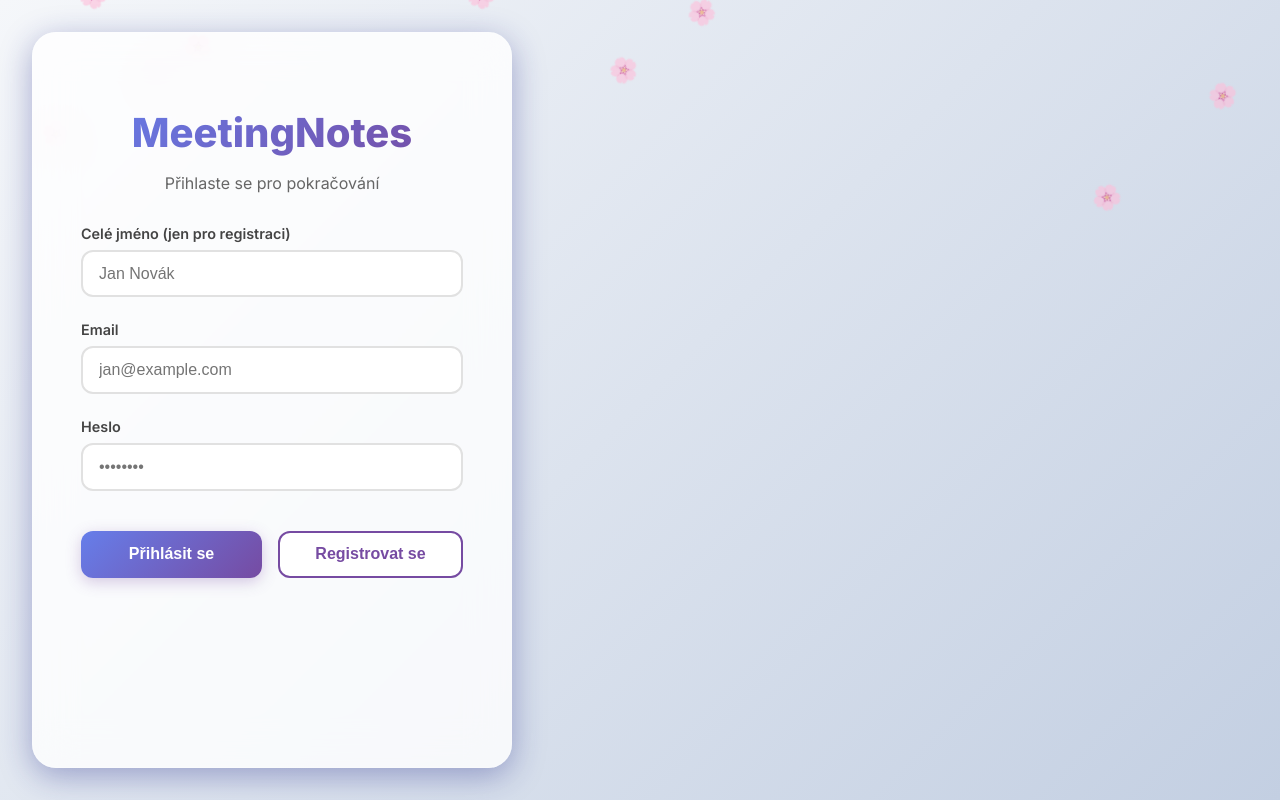
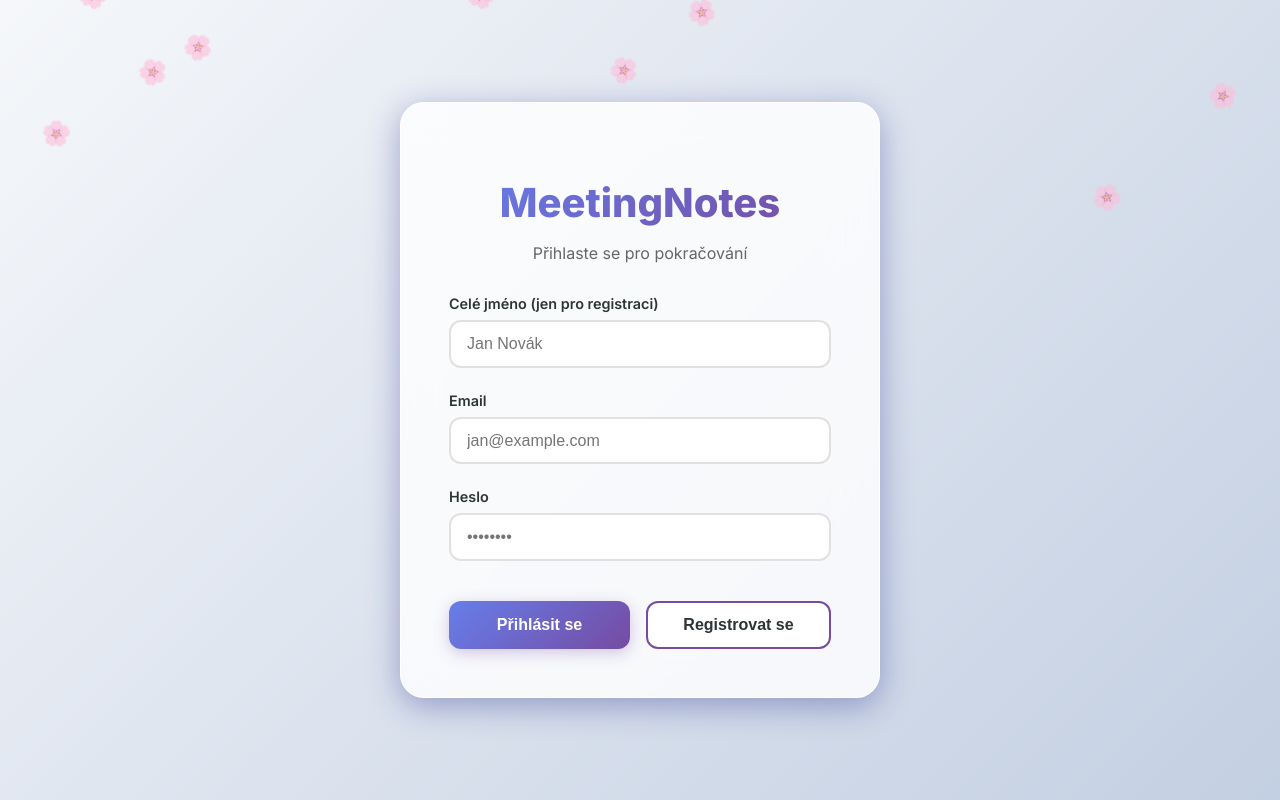
Before and after one commit to TK789456123/meeting-notes, a Next.js app: page /login in a window 1280 px wide. Built offline with nearby package versions, Linux system fonts and the light colour scheme.

Commit message:
Fix Dark Mode input visibility and CSS typos

```diff
--- a/src/app/globals.css
+++ b/src/app/globals.css
@@ -8,6 +8,9 @@
   --card-border: rgba(255, 255, 255, 0.8);
   --primary-gradient: linear-gradient(135deg, #667eea 0%, #764ba2 100%);
   --font-inter: "Inter", sans-serif;
+  --input-bg: #ffffff;
+  --input-border: #e1e1e1;
+  --input-text: #2d3436;
 }
 
 [data-theme='dark'] {
@@ -19,6 +22,9 @@
   --card-bg: rgba(0, 0, 0, 0.4);
   --card-border: rgba(255, 255, 255, 0.1);
   --primary-gradient: linear-gradient(135deg, #a29bfe 0%, #6c5ce7 100%);
+  --input-bg: rgba(0, 0, 0, 0.3);
+  --input-border: rgba(255, 255, 255, 0.1);
+  --input-text: #dfe6e9;
 }
 
 body {
--- a/src/app/import/import.module.css
+++ b/src/app/import/import.module.css
@@ -5,7 +5,7 @@
 }
 
 .card {
-    background: white;
+    background: var(--card-bg);
     padding: 2.5rem;
     border-radius: 16px;
     box-shadow: 0 10px 30px rgba(0, 0, 0, 0.05);
@@ -18,7 +18,7 @@
     font-size: 1.8rem;
     font-weight: 800;
     margin-bottom: 0.5rem;
-    color: #2d3436;
+    color: var(--text-primary);
 }
 
 .subtitle {
@@ -28,11 +28,11 @@
 
 .instruction {
     font-size: 0.9rem;
-    background: #f1f2f6;
+    background: var(--card-bg);
     padding: 0.8rem;
     border-radius: 8px;
     margin-bottom: 2rem;
-    color: #2d3436;
+    color: var(--text-primary);
     font-family: monospace;
 }
 
@@ -45,7 +45,9 @@
 .inputGroup input {
     width: 100%;
     padding: 1rem;
-    border: 2px dashed #b2bec3;
+    border: 2px dashed var(--input-border);
+    background: var(--input-bg);
+    color: var(--input-text);
     border-radius: 12px;
     cursor: pointer;
 }
--- a/src/app/login/login.module.css
+++ b/src/app/login/login.module.css
@@ -1,21 +1,20 @@
-
 .container {
     display: flex;
-    justify_content: center;
-    align_items: center;
+    justify-content: center;
+    align-items: center;
     min-height: 100vh;
     background: var(--background-gradient);
     padding: 2rem;
 }
 
 .card {
-    background: rgba(255, 255, 255, 0.8);
+    background: var(--card-bg);
     backdrop-filter: blur(20px);
     -webkit-backdrop-filter: blur(20px);
     padding: 3rem;
     border-radius: 24px;
     box-shadow: 0 8px 32px 0 rgba(31, 38, 135, 0.37);
-    border: 1px solid rgba(255, 255, 255, 0.18);
+    border: 1px solid var(--card-border);
     width: 100%;
     max-width: 480px;
     text-align: center;
@@ -51,14 +50,17 @@
 .inputGroup label {
     font-size: 0.9rem;
     font-weight: 600;
-    color: #444;
+    font-weight: 600;
+    color: var(--text-primary);
+    font-weight: 600;
 }
 
 .inputGroup input {
     padding: 0.8rem 1rem;
     border-radius: 12px;
-    border: 2px solid #e1e1e1;
-    background: white;
+    border: 2px solid var(--input-border);
+    background: var(--input-bg);
+    color: var(--input-text);
     font-size: 1rem;
     transition: all 0.2s ease;
 }
@@ -75,7 +77,8 @@
     margin-top: 1rem;
 }
 
-.buttonPrimary, .buttonSecondary {
+.buttonPrimary,
+.buttonSecondary {
     padding: 0.8rem 1.5rem;
     border-radius: 12px;
     font-weight: 600;
@@ -98,8 +101,8 @@
 }
 
 .buttonSecondary {
-    background: white;
-    color: #764ba2;
+    background: var(--input-bg);
+    color: var(--text-primary);
     border: 2px solid #764ba2;
 }
 
--- a/src/app/meetings/new/new.module.css
+++ b/src/app/meetings/new/new.module.css
@@ -40,15 +40,18 @@
 .inputGroup label {
     font-size: 0.9rem;
     font-weight: 600;
-    color: #444;
+    font-weight: 600;
+    color: var(--text-primary);
 }
 
 .inputGroup input,
 .inputGroup textarea {
     padding: 0.8rem 1rem;
     border-radius: 12px;
-    border: 2px solid #e1e1e1;
-    background: white;
+    border-radius: 12px;
+    border: 2px solid var(--input-border);
+    background: var(--input-bg);
+    color: var(--input-text);
     font-size: 1rem;
     transition: all 0.2s ease;
     font-family: inherit;
```
Also changed, not shown: src/app/meetings/[id]/meeting.module.css (+20 -12 lines).
